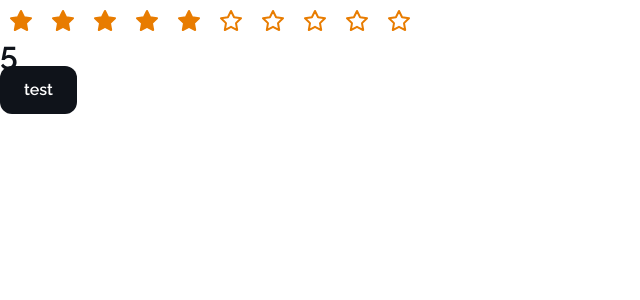
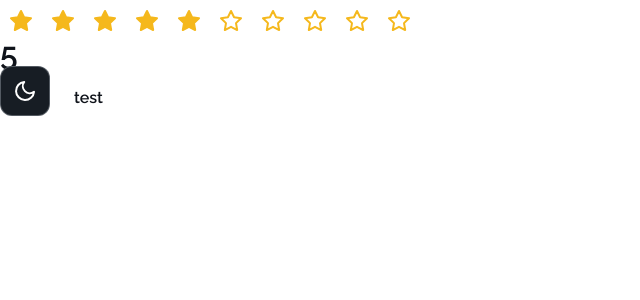
Before and after one commit to Kirill357544/online-cinema, a React (Vite) app: page / in a window 1280 px wide. Shown: the top 300 px of the page, without its empty margins (0-640 px from the left). Built offline with nearby package versions, Linux system fonts and the light colour scheme.

Commit message:
Добавлен компонент ThemeSwitcher

```diff
--- a/src/app/App.tsx
+++ b/src/app/App.tsx
@@ -2,16 +2,21 @@ import { FC, useState } from 'react';
 
 import { Rating } from '@shared/ui/Rating';
 
+import { ThemeSwitcher } from '@features/ThemeSwitcher';
+
 import '@shared/styles/styles.css';
 import { Button } from '@shared/ui/Button';
+import { useThemeContext } from '@shared/providers/ThemeProvider';
 
 export const App: FC = () => {
   const [rating, setRating] = useState(5);
+  const { theme } = useThemeContext();
 
   return (
-    <div className='light'>
+    <div className={theme}>
       <Rating size={10} rating={rating} onChange={setRating} />
       <h1>{rating}</h1>
+      <ThemeSwitcher />
       <Button>test</Button>
     </div>
   );
--- /dev/null
+++ b/src/features/ThemeSwitcher/index.ts
@@ -0,0 +1 @@
+export { ThemeSwitcher, type ThemeSwitcherProps } from './ui/ThemeSwitcher';
--- /dev/null
+++ b/src/features/ThemeSwitcher/ui/ThemeSwitcher.tsx
@@ -0,0 +1,23 @@
+import { FC } from 'react';
+
+import { SunIcon, MoonIcon } from '@shared/ui/Icons';
+
+import { useThemeContext } from '@shared/providers/ThemeProvider';
+import { IconButton } from '@shared/ui/IconButton';
+
+export type ThemeSwitcherProps = {
+  className?: string;
+};
+
+export const ThemeSwitcher: FC<ThemeSwitcherProps> = (props) => {
+  const { theme, toggleTheme } = useThemeContext();
+
+  return (
+    <IconButton
+      variant='outlined'
+      icon={theme === 'light' ? <SunIcon /> : <MoonIcon />}
+      onClick={toggleTheme}
+      {...props}
+    />
+  );
+};
--- a/src/main.tsx
+++ b/src/main.tsx
@@ -3,8 +3,12 @@ import ReactDOM from 'react-dom/client';
 
 import { App } from '@app/App';
 
+import { ThemeProvider } from '@shared/providers/ThemeProvider';
+
 ReactDOM.createRoot(document.getElementById('root')!).render(
   <React.StrictMode>
-    <App />
+    <ThemeProvider>
+      <App />
+    </ThemeProvider>
   </React.StrictMode>
 );
--- /dev/null
+++ b/src/shared/providers/ThemeProvider/ThemeContext.ts
@@ -0,0 +1,13 @@
+import { createContext } from 'react';
+
+export type ThemeType = 'light' | 'dark';
+
+export type ThemeContextType = {
+  theme: ThemeType;
+  toggleTheme: () => void;
+};
+
+export const ThemeContext = createContext<ThemeContextType>({
+  theme: 'dark',
+  toggleTheme: () => null,
+});
--- /dev/null
+++ b/src/shared/providers/ThemeProvider/ThemeProvider.tsx
@@ -0,0 +1,33 @@
+import { FC, ReactNode, useCallback, useMemo, useState } from 'react';
+
+import { ThemeContext, ThemeContextType, ThemeType } from './ThemeContext';
+import { LOCAL_STORAGE_THEME_KEY } from './constants';
+
+export type ThemeProviderProps = {
+  children: ReactNode;
+};
+
+const defaultTheme = localStorage.getItem(LOCAL_STORAGE_THEME_KEY) as ThemeType ?? 'dark';
+
+export const ThemeProvider: FC<ThemeProviderProps> = ({ children }) => {
+  const [theme, setTheme] = useState<ThemeType>(defaultTheme);
+
+  const toggleTheme = useCallback(() => {
+    setTheme(currentTheme => {
+      const newTheme = currentTheme === 'light' ? 'dark' : 'light';
+      localStorage.setItem(LOCAL_STORAGE_THEME_KEY, newTheme);
+      return newTheme;
+    });
+  }, []);
+
+  const themeContextValue: ThemeContextType = useMemo(() => ({
+    theme,
+    toggleTheme,
+  }), [theme, toggleTheme]);
+
+  return (
+    <ThemeContext.Provider value={themeContextValue}>
+      {children}
+    </ThemeContext.Provider>
+  );
+};
--- /dev/null
+++ b/src/shared/providers/ThemeProvider/constants.ts
@@ -0,0 +1 @@
+export const LOCAL_STORAGE_THEME_KEY = 'theme';
--- /dev/null
+++ b/src/shared/providers/ThemeProvider/index.ts
@@ -0,0 +1,2 @@
+export { ThemeProvider, type ThemeProviderProps } from './ThemeProvider';
+export { useThemeContext } from './useThemeContext';
--- /dev/null
+++ b/src/shared/providers/ThemeProvider/useThemeContext.ts
@@ -0,0 +1,7 @@
+import { useContext } from 'react';
+
+import { ThemeContext } from './ThemeContext';
+
+export function useThemeContext() {
+  return useContext(ThemeContext);
+}
```
